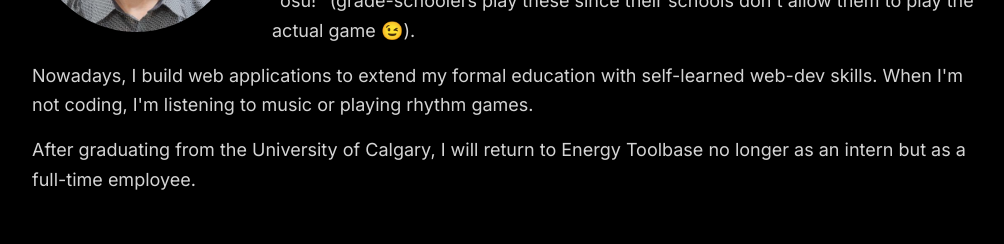
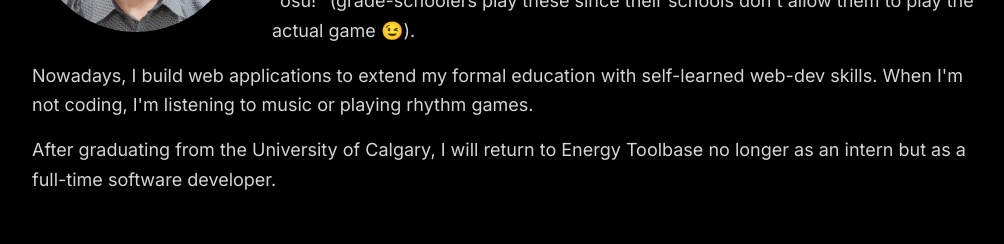
Before and after one commit to HecticKiwi/Portfolio, a Next.js app: page / in a window 1280 px wide. Shown: the part 1080-1324 px from the top of the page, without its empty margins (128-1132 px from the left). Built offline with nearby package versions, Linux system fonts and the light colour scheme.

Commit message:
Update wording

```diff
--- a/src/app/page.tsx
+++ b/src/app/page.tsx
@@ -75,7 +75,8 @@ export default function Home() {
           </p>
           <p>
             After graduating from the University of Calgary, I will return to
-            Energy Toolbase no longer as an intern but as a full-time employee.
+            Energy Toolbase no longer as an intern but as a full-time software
+            developer.
           </p>
         </div>
       </section>
```
